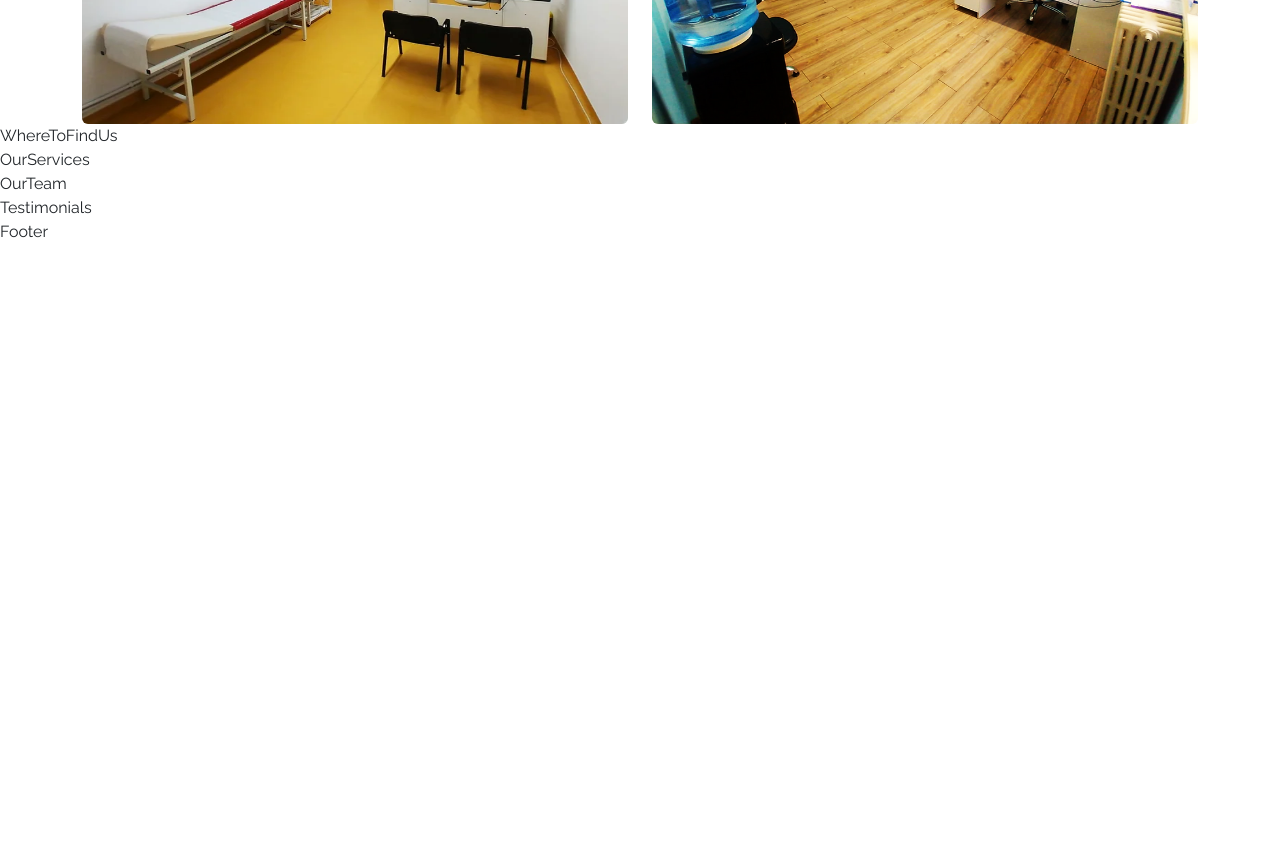
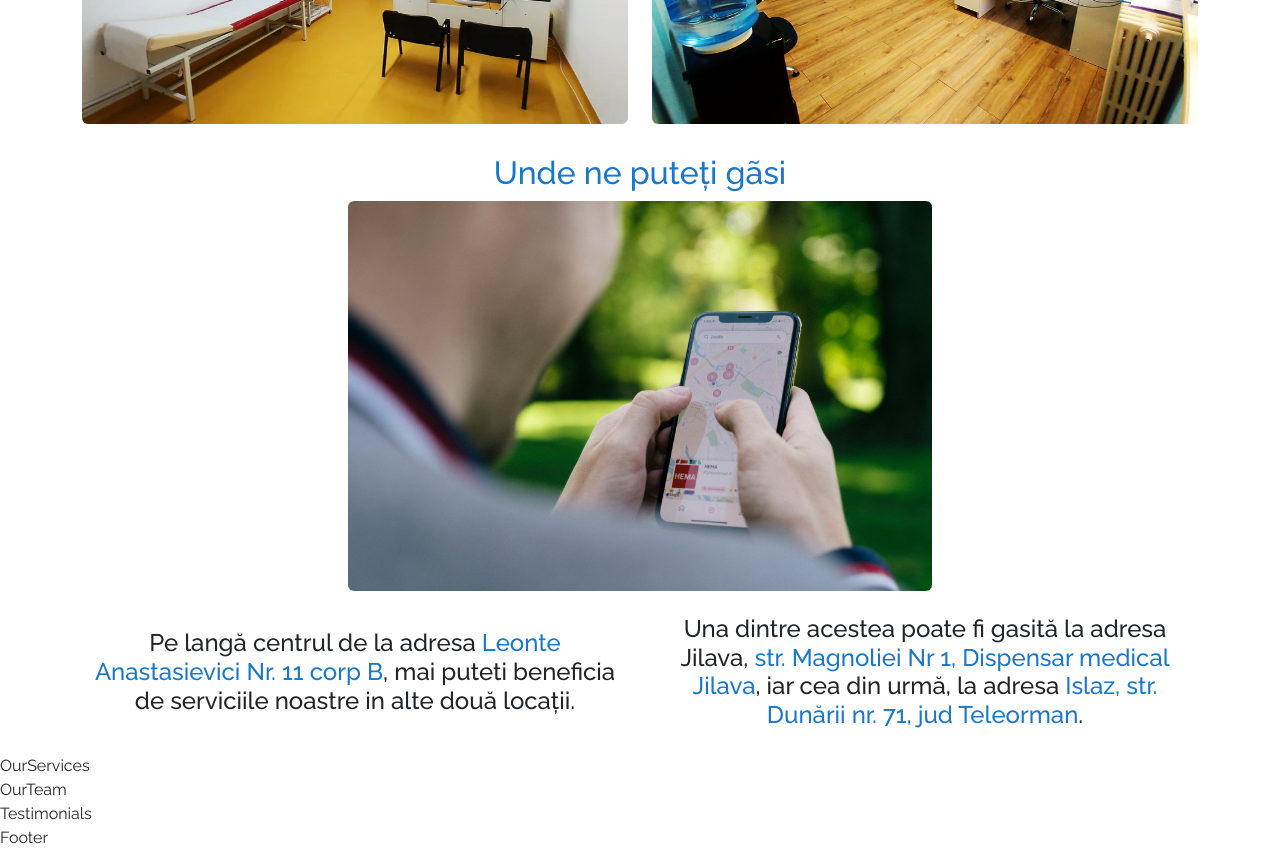
Before and after one commit to onedream0824/support-health-react, a React (Create React App) app: page / in a window 1280 px wide. Shown: the part 1580-2430 px from the top of the page. Before the commit the page ends 1824 px from the top, so only its background shows below. Built offline with nearby package versions, Linux system fonts and the light colour scheme.

Commit message:
findus section done

```diff
--- a/src/App.css
+++ b/src/App.css
@@ -96,7 +96,7 @@ body {
 }
 
 /* about section */
-.about-h2 {
+.section-title {
   color: #1977cc;
   text-align: center;
   margin-top: 30px;
@@ -113,10 +113,29 @@ body {
   height: 100% !important;
 }
 
+/* Find us section */
+.findus-img {
+  max-height: 390px;
+}
+
+.findus-p {
+  font-size: 24px;
+}
+
+.findus-span {
+  color: #1977cc;
+}
+
 /* Media Queries */
 @media screen and (max-width: 991px) {
   #topbar {
     display: none !important;
+  }
+}
+
+@media screen and (max-width: 575px) {
+  .findus-p {
+    font-size: 20px;
   }
 }
 
--- a/src/Components/AboutUs.js
+++ b/src/Components/AboutUs.js
@@ -7,7 +7,7 @@ const AboutUs = () => {
     <div className="container about-section">
       <div className="row align-items-center justify-content-center text-center">
         <div className="col-12">
-          <h2 className="about-h2">Cine suntem</h2>
+          <h2 className="about-h2 section-title">Cine suntem</h2>
           <p className="about-p">
             Conceptul modern aplicat în tratarea fiecărui caz asigura
             redobândirea sănătății pacientului și promovează un stil de viață
--- a/src/Components/WhereToFindUs.js
+++ b/src/Components/WhereToFindUs.js
@@ -1,7 +1,45 @@
+import findus from "../assets/img/findus.avif"; // Import the image
 import React from "react";
 
 const WhereToFindUs = () => {
-  return <div>WhereToFindUs</div>;
+  return (
+    <div className="find-us-section container">
+      <h2 className="findus-h2">
+        <div className="row align-items-center justify-content-center text-center">
+          <div className="col-12">
+            <h2 className="section-title">Unde ne puteți gãsi</h2>
+            <img
+              className="img-fluid rounded findus-img mb-4"
+              src={findus}
+              alt="person browsing google maps"
+            />
+          </div>
+          <div className="col-xl-6 col-lg-6 col-md-12 col-sm-12">
+            <p className="findus-p">
+              Pe langă centrul de la adresa{" "}
+              <span className="findus-span">
+                Leonte Anastasievici Nr. 11 corp B
+              </span>
+              , mai puteti beneficia de serviciile noastre in alte două locații.
+            </p>
+          </div>
+          <div className="col-xl-6 col-lg-6 col-md-12 col-sm-12">
+            <p className="findus-p">
+              Una dintre acestea poate fi gasită la adresa Jilava,{" "}
+              <span className="findus-span">
+                str. Magnoliei Nr 1, Dispensar medical Jilava
+              </span>
+              , iar cea din urmă, la adresa{" "}
+              <span className="findus-span">
+                Islaz, str. Dunării nr. 71, jud Teleorman
+              </span>
+              .
+            </p>
+          </div>
+        </div>
+      </h2>
+    </div>
+  );
 };
 
 export default WhereToFindUs;
```
Also changed, not shown: src/assets/img/findus.avif (added).
